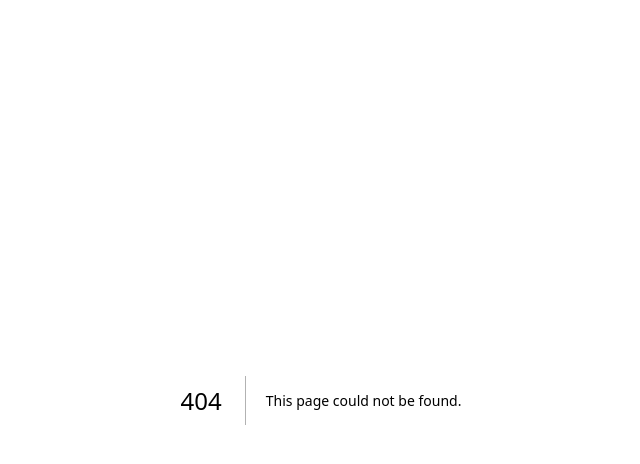
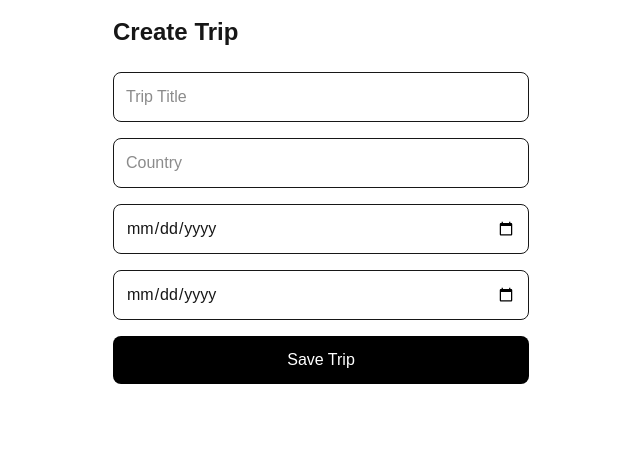
Before and after one commit to JArunaKiran/travel-journal, a Next.js app: page /trips/new in a window 1280 px wide. Before the commit this address had no page. Shown: the top 464 px of the page, without its empty margins (319-959 px from the left). Built offline with nearby package versions, Linux system fonts and the light colour scheme.

Commit message:
implement trip creation workflow

```diff
--- a/app/page.tsx
+++ b/app/page.tsx
@@ -1,65 +1,39 @@
-import Image from "next/image";
+import { getTrips } from "@/services/tripService";
+import Link from "next/link";
 
-export default function Home() {
+
+export default async function HomePage() {
+  const trips = await getTrips();
+
   return (
-    <div className="flex flex-col flex-1 items-center justify-center bg-zinc-50 font-sans dark:bg-black">
-      <main className="flex flex-1 w-full max-w-3xl flex-col items-center justify-between py-32 px-16 bg-white dark:bg-black sm:items-start">
-        <Image
-          className="dark:invert"
-          src="/next.svg"
-          alt="Next.js logo"
-          width={100}
-          height={20}
-          priority
-        />
-        <div className="flex flex-col items-center gap-6 text-center sm:items-start sm:text-left">
-          <h1 className="max-w-xs text-3xl font-semibold leading-10 tracking-tight text-black dark:text-zinc-50">
-            To get started, edit the page.tsx file.
+    <main className="max-w-md mx-auto p-4">
+      <h1 className="text-3xl font-bold">
+        Travel Journal
       </h1>
-          <p className="max-w-md text-lg leading-8 text-zinc-600 dark:text-zinc-400">
-            Looking for a starting point or more instructions? Head over to{" "}
-            <a
-              href="https://vercel.com/templates?framework=next.js&utm_source=create-next-app&utm_medium=appdir-template-tw&utm_campaign=create-next-app"
-              className="font-medium text-zinc-950 dark:text-zinc-50"
+
+      <Link
+        href="/trips/new"
+        className="block mt-4 w-full rounded-lg bg-black text-white p-3 text-center"
       >
-              Templates
-            </a>{" "}
-            or the{" "}
-            <a
-              href="https://nextjs.org/learn?utm_source=create-next-app&utm_medium=appdir-template-tw&utm_campaign=create-next-app"
-              className="font-medium text-zinc-950 dark:text-zinc-50"
+        New Trip
+      </Link>
+
+      <div className="mt-6 space-y-3">
+        {trips.map((trip) => (
+          <div
+            key={trip.id}
+            className="border rounded-lg p-4"
           >
-              Learning
-            </a>{" "}
-            center.
+            <h2 className="font-semibold">
+              {trip.title}
+            </h2>
+
+            <p className="text-sm text-gray-500">
+              {trip.country}
             </p>
           </div>
-        <div className="flex flex-col gap-4 text-base font-medium sm:flex-row">
-          <a
-            className="flex h-12 w-full items-center justify-center gap-2 rounded-full bg-foreground px-5 text-background transition-colors hover:bg-[#383838] dark:hover:bg-[#ccc] md:w-[158px]"
-            href="https://vercel.com/new?utm_source=create-next-app&utm_medium=appdir-template-tw&utm_campaign=create-next-app"
-            target="_blank"
-            rel="noopener noreferrer"
-          >
-            <Image
-              className="dark:invert"
-              src="/vercel.svg"
-              alt="Vercel logomark"
-              width={16}
-              height={16}
-            />
-            Deploy Now
-          </a>
-          <a
-            className="flex h-12 w-full items-center justify-center rounded-full border border-solid border-black/[.08] px-5 transition-colors hover:border-transparent hover:bg-black/[.04] dark:border-white/[.145] dark:hover:bg-[#1a1a1a] md:w-[158px]"
-            href="https://nextjs.org/docs?utm_source=create-next-app&utm_medium=appdir-template-tw&utm_campaign=create-next-app"
-            target="_blank"
-            rel="noopener noreferrer"
-          >
-            Documentation
-          </a>
+        ))}
       </div>
     </main>
-    </div>
   );
 }
--- /dev/null
+++ b/app/trips/new/actions.ts
@@ -0,0 +1,30 @@
+"use server";
+
+import { redirect } from "next/navigation";
+import { createTrip } from "@/services/tripService";
+
+export async function createTripAction(
+  formData: FormData
+) {
+  const title = formData.get("title") as string;
+  const country = formData.get("country") as string;
+
+  const startDateValue = formData.get("startDate") as string;
+  const endDateValue = formData.get("endDate") as string;
+
+  await createTrip({
+    title,
+    country,
+    startDate: startDateValue
+      ? new Date(startDateValue)
+      : undefined,
+    endDate: endDateValue
+      ? new Date(endDateValue)
+      : undefined,
+  });
+
+  redirect("/");
+}
+
+//this file is about creating a server action
+//form submit --> createTripAction() --> createTrip() --> SQLite
--- /dev/null
+++ b/app/trips/new/page.tsx
@@ -0,0 +1,48 @@
+import { createTripAction } from "./actions";
+export default function NewTripPage() {
+  return (
+    <main className="max-w-md mx-auto p-4">
+      <h1 className="text-2xl font-bold mb-6">
+        Create Trip
+      </h1>
+
+      <form
+        action  ={createTripAction}
+        className="space-y-4"
+        >
+        <input
+          name = "title"
+          type="text"
+          placeholder="Trip Title"
+          className="w-full border rounded-lg p-3"
+        />
+
+        <input
+          name = "country"
+          type="text"
+          placeholder="Country"
+          className="w-full border rounded-lg p-3"
+        />
+
+        <input
+          name = "startDate"
+          type="date"
+          className="w-full border rounded-lg p-3"
+        />
+
+        <input
+          name = "endDate"
+          type="date"
+          className="w-full border rounded-lg p-3"
+        />
+
+        <button
+          type="submit"
+          className="w-full bg-black text-white rounded-lg p-3"
+        >
+          Save Trip
+        </button>
+      </form>
+    </main>
+  );
+}
--- /dev/null
+++ b/lib/prisma.ts
@@ -0,0 +1,17 @@
+import { PrismaClient } from "@prisma/client";
+
+const globalForPrisma = globalThis as unknown as {
+  prisma: PrismaClient | undefined;
+};
+
+export const prisma =
+  globalForPrisma.prisma ??
+  new PrismaClient();
+
+if (process.env.NODE_ENV !== "production") {
+  globalForPrisma.prisma = prisma;
+}
+
+// whenever we need to talk to database we will use Prisma Client, it's one shared connection for all
+// underlying databases
+// think of it as database connection manager
--- /dev/null
+++ b/services/tripService.ts
@@ -0,0 +1,25 @@
+import { prisma } from "@/lib/prisma";
+
+export async function getTrips() {
+  return prisma.trip.findMany({
+    orderBy: {
+      createdAt: "desc",
+    },
+  });
+}
+export async function createTrip(data: {
+  title: string;
+  country?: string;
+  startDate?: Date;
+  endDate?: Date;
+}) {
+  return prisma.trip.create({
+    data,
+  });
+}
+
+//what this file does
+// this is our first service
+//the ui asks: "give me all trips"
+//and the service will respond: getTrips()
+//this keeps db logic separate from ui logic
```
Also changed, not shown: 1 other file (tests, documents, lock files or other folders). Lines whose indentation alone changed are shown as unchanged.
